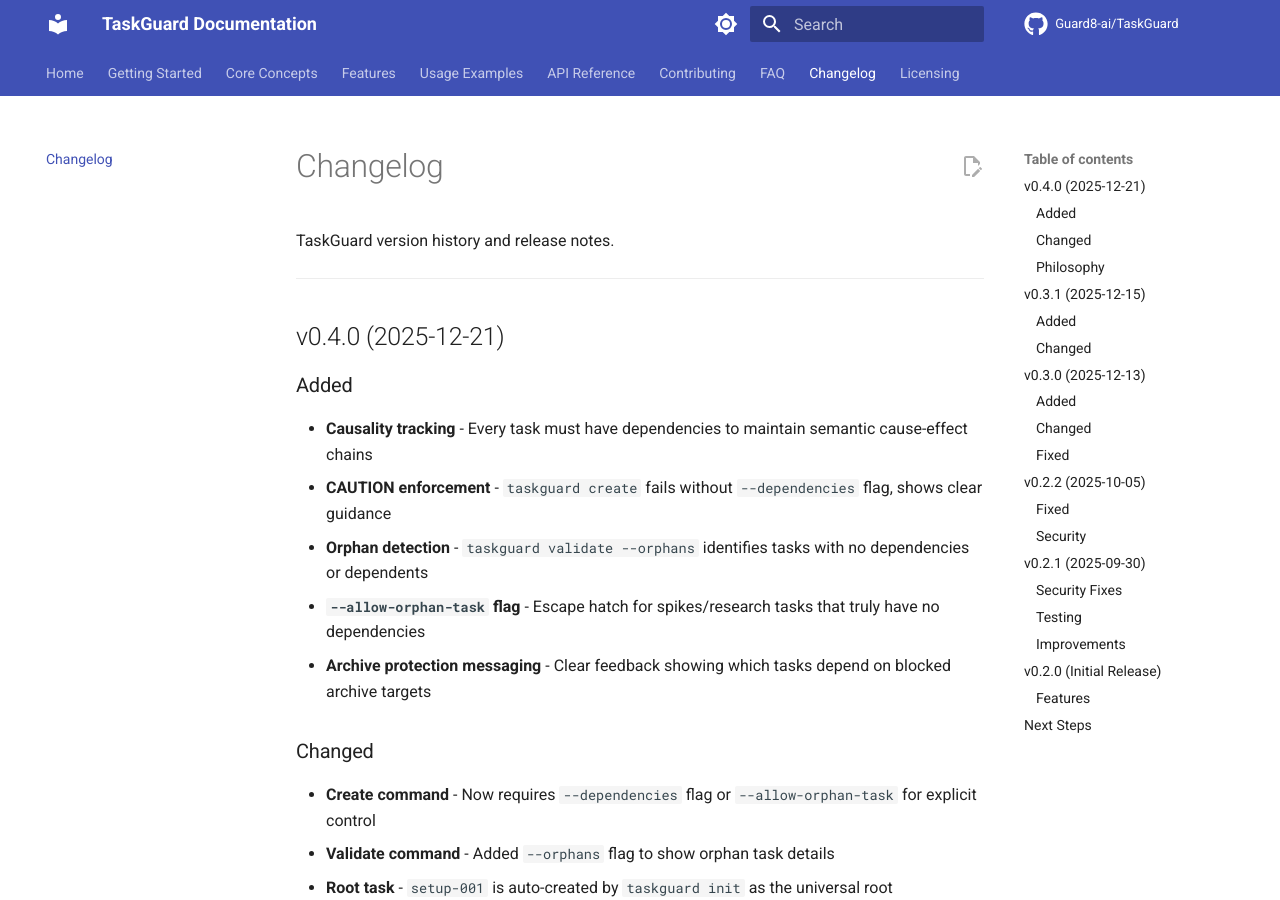
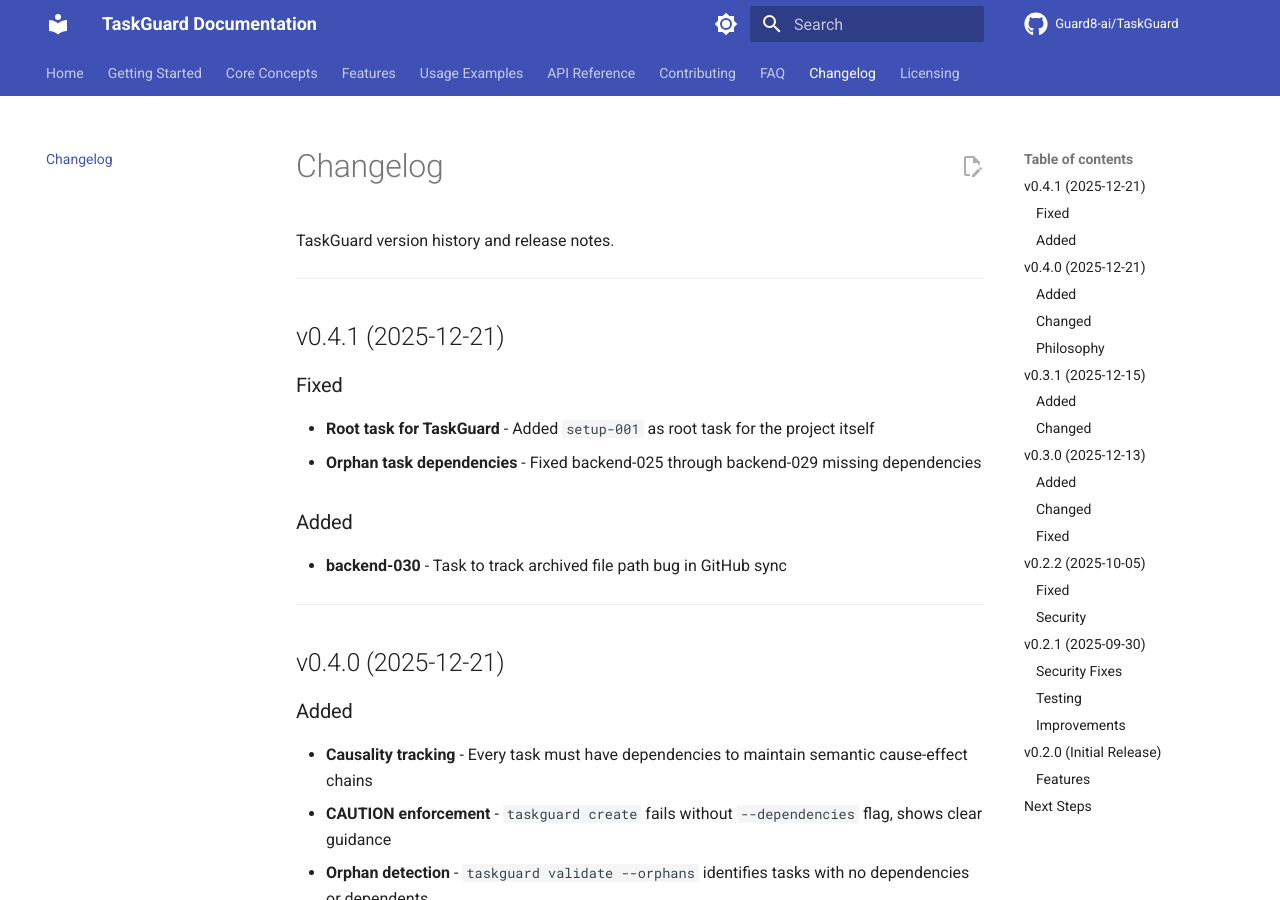
Before and after one commit to Guard8-ai/TaskGuard, an MkDocs documentation site: the page built from docs/changelog.md, in a window 1280 px wide and 900 px high. Built offline with MkDocs 1.6.1 and Material for MkDocs 9.7.7, drawn with Linux system fonts in a browser that asks for light colours; comment, search, counter and statistics services are not loaded; the version menu is left out.

Commit message:
docs: Add v0.4.1 to changelog
🤖 Generated with [Claude Code](https://claude.com/claude-code)

Co-Authored-By: Claude Opus 4.5 <noreply@anthropic.com>

```diff
--- a/docs/changelog.md
+++ b/docs/changelog.md
@@ -1,6 +1,17 @@
 # Changelog
 
 TaskGuard version history and release notes.
+
+---
+
+## v0.4.1 (2025-12-21)
+
+### Fixed
+- **Root task for TaskGuard** - Added `setup-001` as root task for the project itself
+- **Orphan task dependencies** - Fixed backend-025 through backend-029 missing dependencies
+
+### Added
+- **backend-030** - Task to track archived file path bug in GitHub sync
 
 ---
 
```
Also changed, not shown: CHANGELOG.md (+11 -0 lines).
